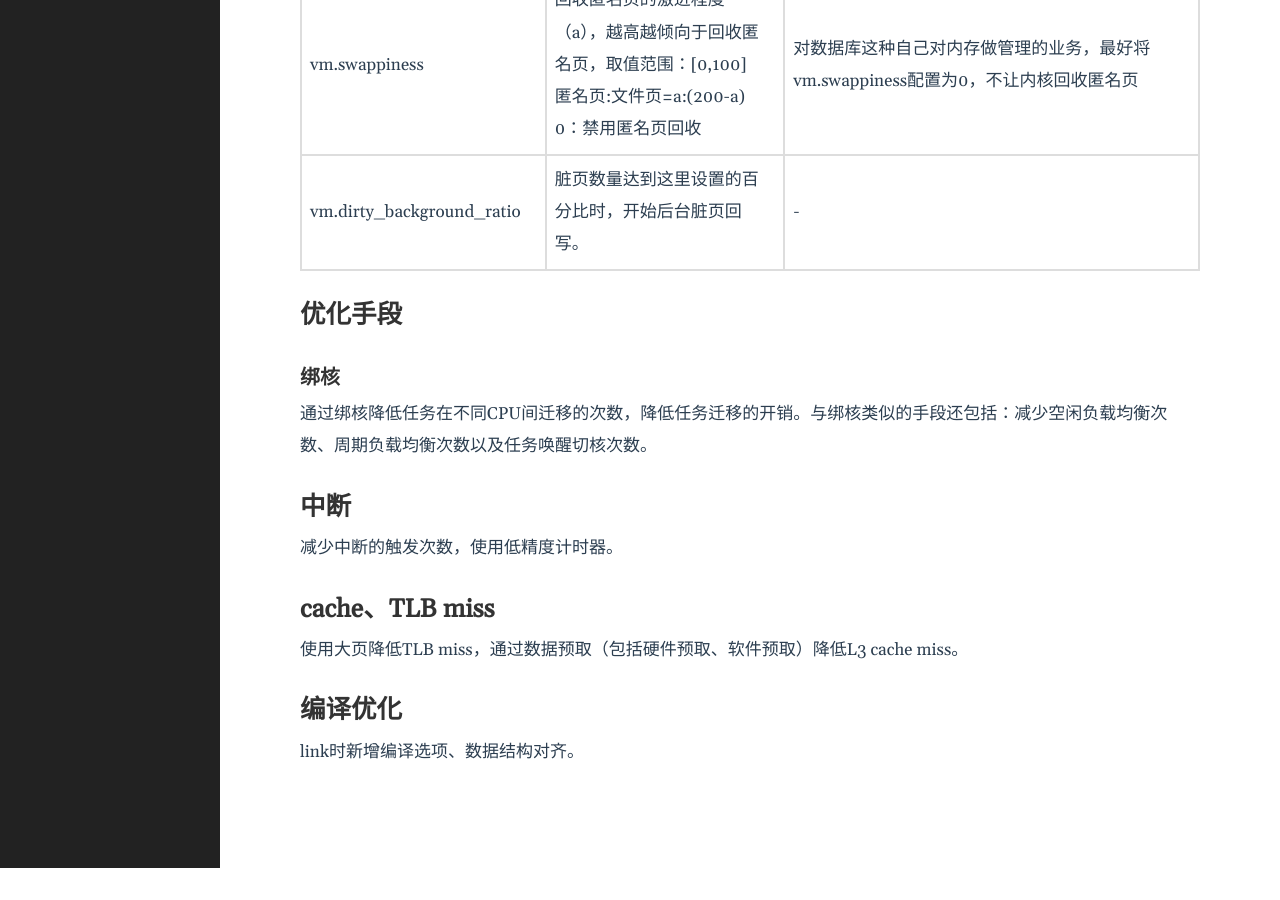
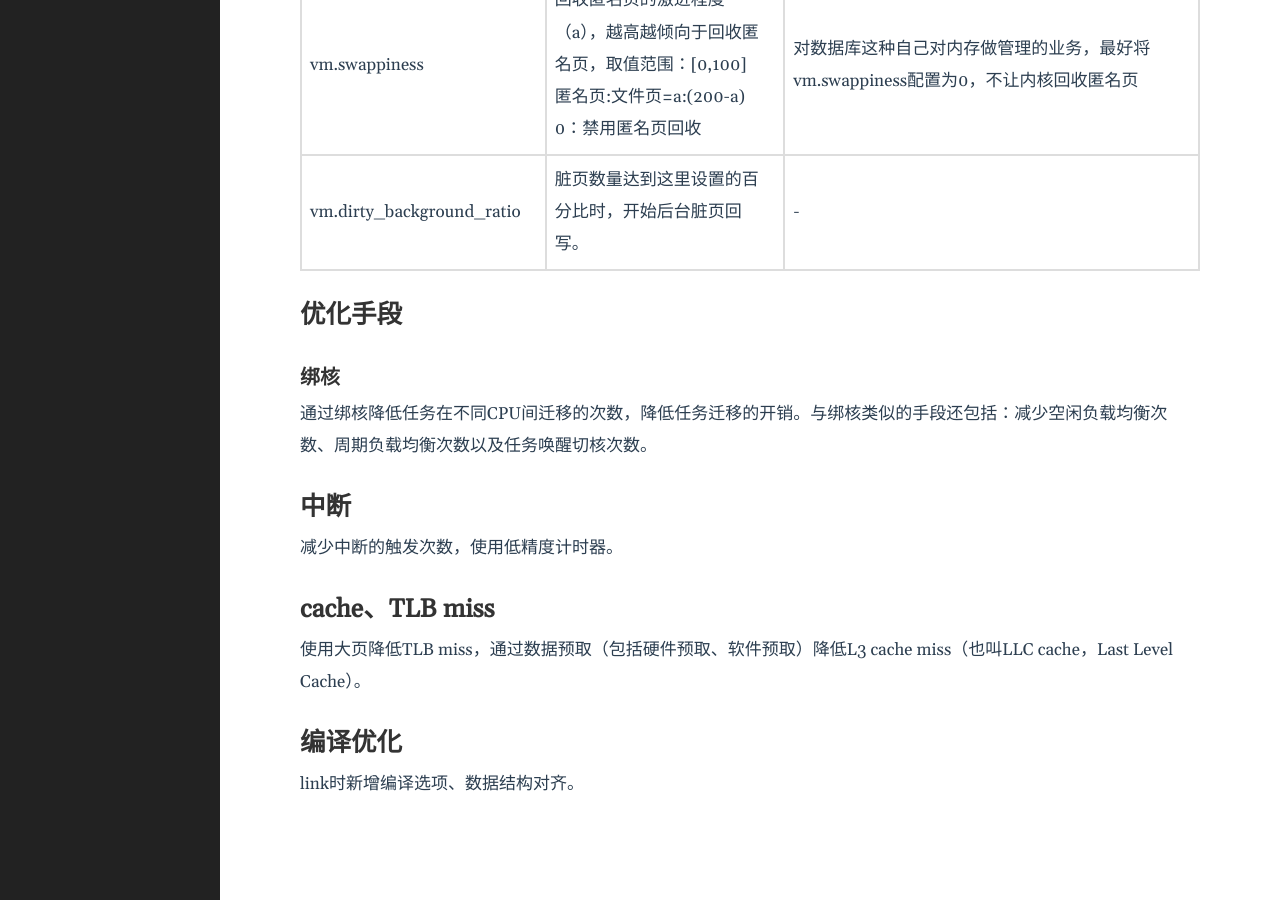
Before and after one commit to lclgo/lclgo.github.io, a Jekyll site: the page built from _posts/kernel/2024-09-28-performance.md, in a window 1280 px wide and 900 px high, scrolled down 3504 px. Built offline with Jekyll 4.4.1, drawn with Linux system fonts in a browser that asks for light colours; before the commit the page ends 4372 px from its top, so only the background shows below that.

Commit message:
add notes

```diff
--- a/_posts/kernel/2024-09-28-performance.md
+++ b/_posts/kernel/2024-09-28-performance.md
@@ -126,7 +126,7 @@ date: 2024-09-28 15:00:00 +0800
 
 ## cache、TLB miss
 
-使用大页降低TLB miss，通过数据预取（包括硬件预取、软件预取）降低L3 cache miss。
+使用大页降低TLB miss，通过数据预取（包括硬件预取、软件预取）降低L3 cache miss（也叫LLC cache，Last Level Cache）。
 
 ## 编译优化
 
```
